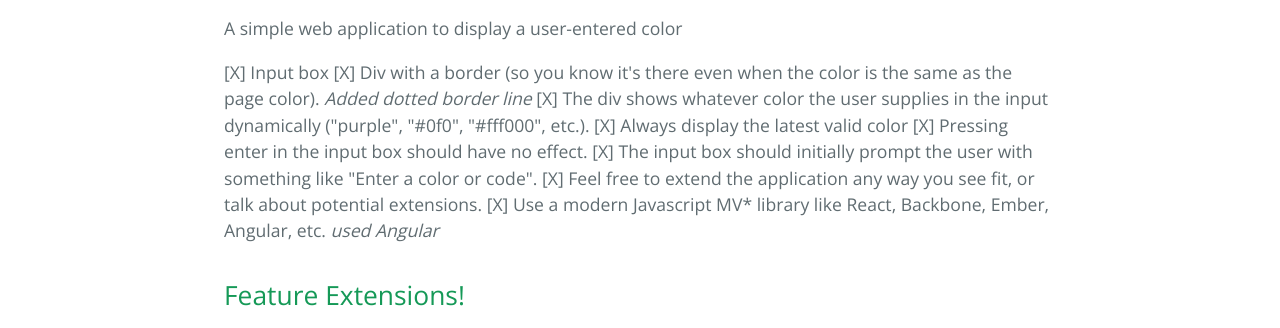
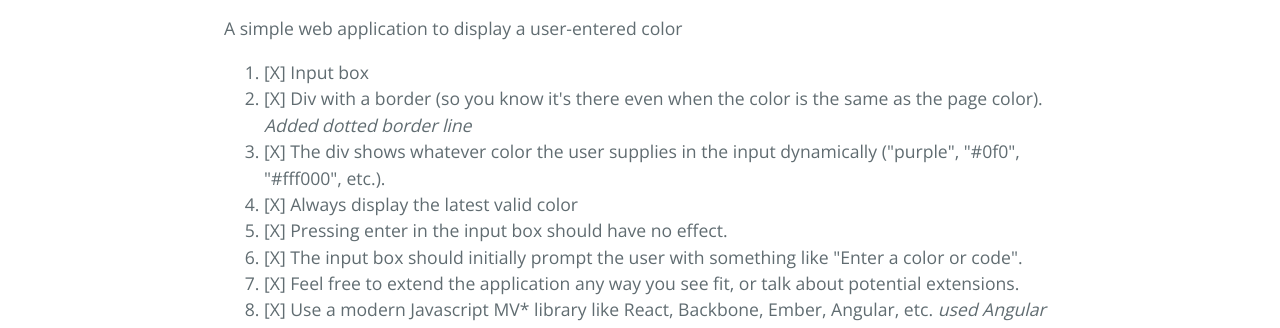
Before and after one commit to DhiMalo/ColorCustomizer, a plain HTML site: page index.html in a window 1280 px wide. Shown: the part 470-798 px from the top of the page. Drawn offline with nearby package versions, Linux system fonts and the light colour scheme.

```diff
--- a/index.html
+++ b/index.html
@@ -24,14 +24,18 @@
 
 <p>A simple web application to display a user-entered color </p>
 
-<p>[X] Input box
-[X] Div with a border (so you know it's there even when the color is the same as the page color). <em>Added dotted border line</em>
-[X] The div shows whatever color the user supplies in the input dynamically ("purple", "#0f0", "#fff000", etc.).
-[X] Always display the latest valid color
-[X] Pressing enter in the input box should have no effect.
-[X] The input box should initially prompt the user with something like "Enter a color or code".
-[X] Feel free to extend the application any way you see fit, or talk about potential extensions.
-[X] Use a modern Javascript MV* library like React, Backbone, Ember, Angular, etc. <em> used Angular</em></p>
+<ol>
+<li>[X] Input box</li>
+<li>[X] Div with a border (so you know it's there even when the color is the same as the page color). <em>Added dotted border line</em>
+</li>
+<li>[X] The div shows whatever color the user supplies in the input dynamically ("purple", "#0f0", "#fff000", etc.). </li>
+<li>[X] Always display the latest valid color </li>
+<li>[X] Pressing enter in the input box should have no effect.</li>
+<li>[X] The input box should initially prompt the user with something like "Enter a color or code".</li>
+<li>[X] Feel free to extend the application any way you see fit, or talk about potential extensions.</li>
+<li>[X] Use a modern Javascript MV* library like React, Backbone, Ember, Angular, etc. <em> used Angular</em>
+</li>
+</ol>
 
 <h2>
 <a id="feature-extensions" class="anchor" href="#feature-extensions" aria-hidden="true"><span aria-hidden="true" class="octicon octicon-link"></span></a>Feature Extensions!</h2>
```
Also changed, not shown: params.json (+1 -1 lines).
